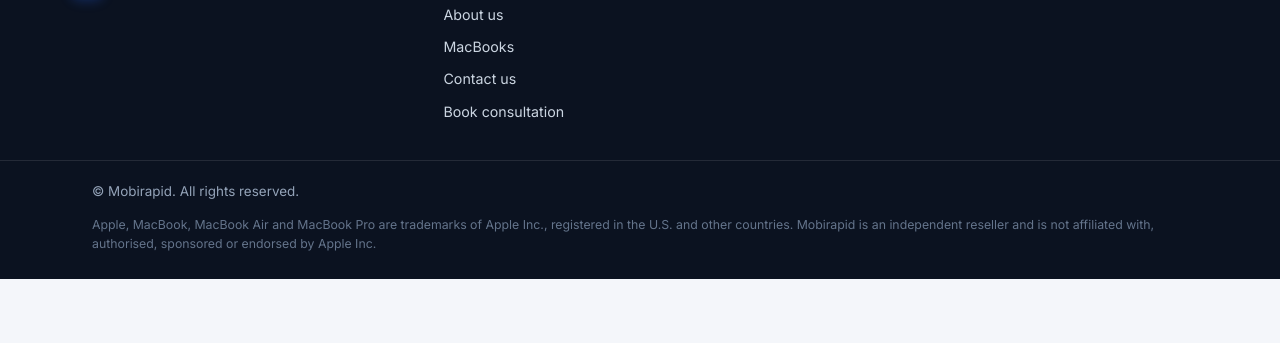
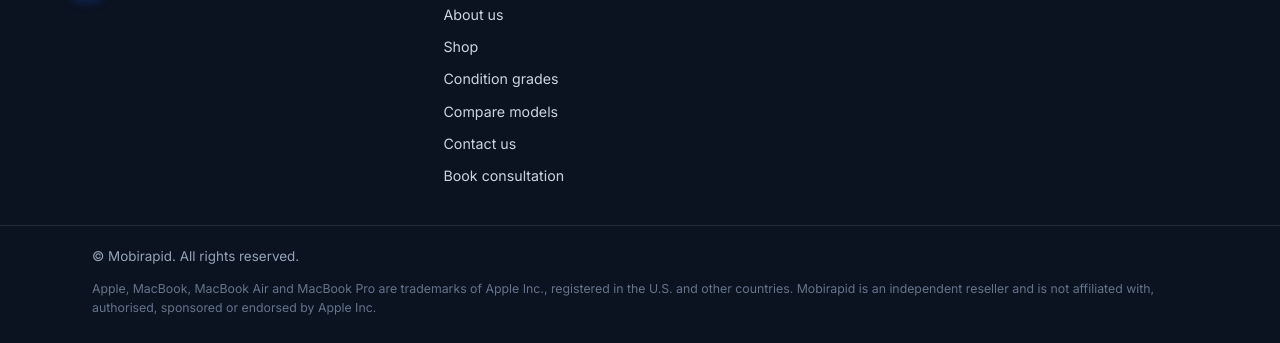
Before and after one commit to mobirapid/mobirapid-lead-gen, a website: page public/index.html in a window 1280 px wide. Shown: the part 1705-2048 px from the top of the page. Before the commit the page ends 1984 px from the top, so only its background shows below. Drawn offline with Linux system fonts and the light colour scheme; no server answers.

Commit message:
Add Condition grades (and Compare) links to homepage footer

```diff
--- a/public/index.html
+++ b/public/index.html
@@ -282,7 +282,9 @@
         <h4>Company</h4>
         <ul class="footer-list">
           <li><a href="#about">About us</a></li>
-          <li><a href="#modelsSection">MacBooks</a></li>
+          <li><a href="#modelsSection">Shop</a></li>
+          <li><a href="/condition">Condition grades</a></li>
+          <li><a href="/compare">Compare models</a></li>
           <li><a href="#contact">Contact us</a></li>
           <li><a href="#lead-form">Book consultation</a></li>
         </ul>
```
